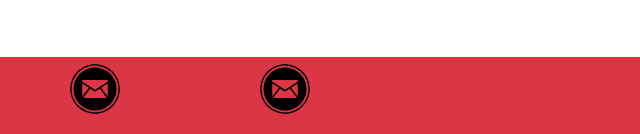
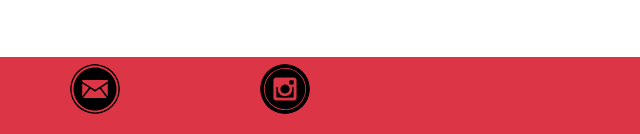
Before and after one commit to joserialb/Pf_Rial, a website: page pages/contacto.html in a window 1280 px wide. Shown: the part 663-797 px from the top of the page, 640-1280 px from the left. Drawn offline with nearby package versions, Linux system fonts and the light colour scheme.

Commit message:
modificacion foto instagram

```diff
--- a/pages/contacto.html
+++ b/pages/contacto.html
@@ -113,7 +113,7 @@
                 </div>
                 <div class="col-3 col-md-2 text-center mb-3">
                     <a href="https://www.instagram.com" target="_blank">
-                        <img src="../images/correo.svg" alt="Instagram" class="img-fluid rounded-circle footer-icon">
+                        <img src="../images/instagram.svg" alt="Instagram" class="img-fluid rounded-circle footer-icon">
                     </a>
                 </div>
             </div>
```
Also changed, not shown: pages/clientes.html (+1 -1 lines), pages/nosotros.html (+2 -2 lines), pages/servicios.html (+1 -1 lines).
